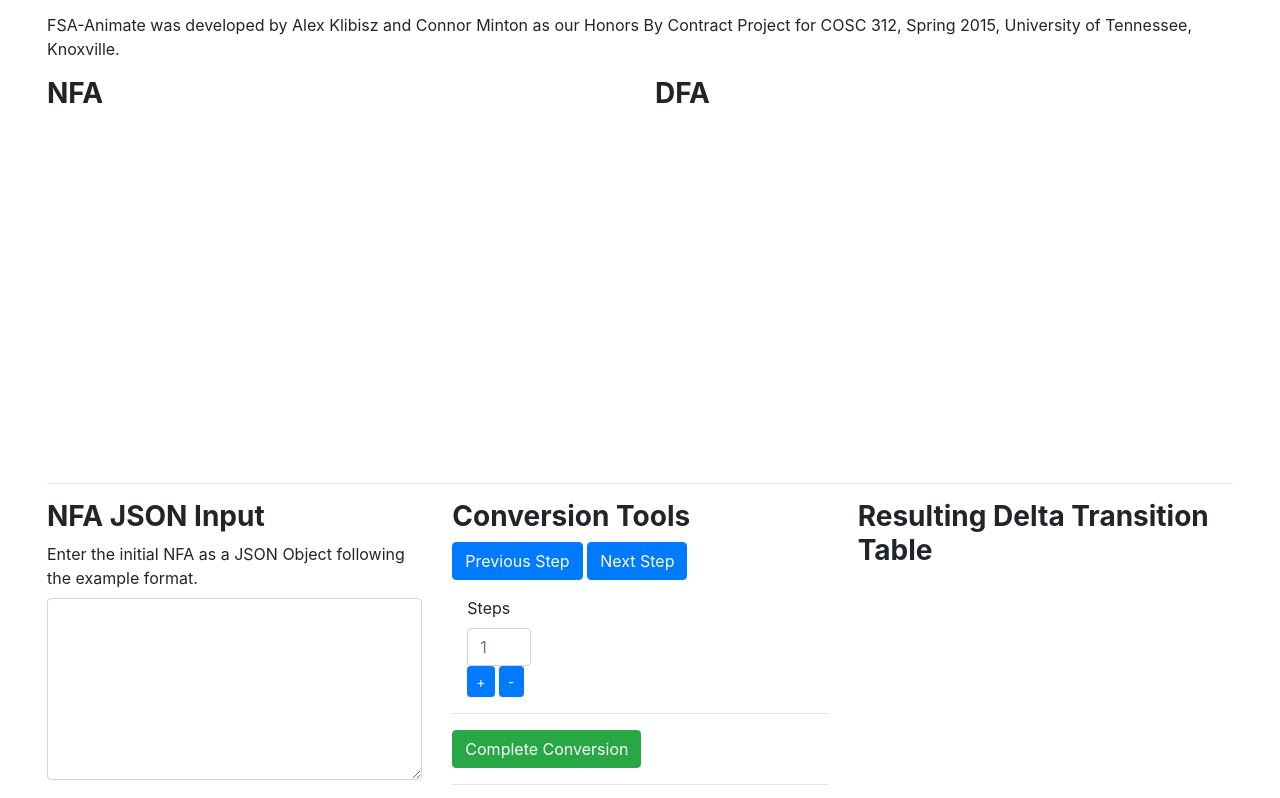
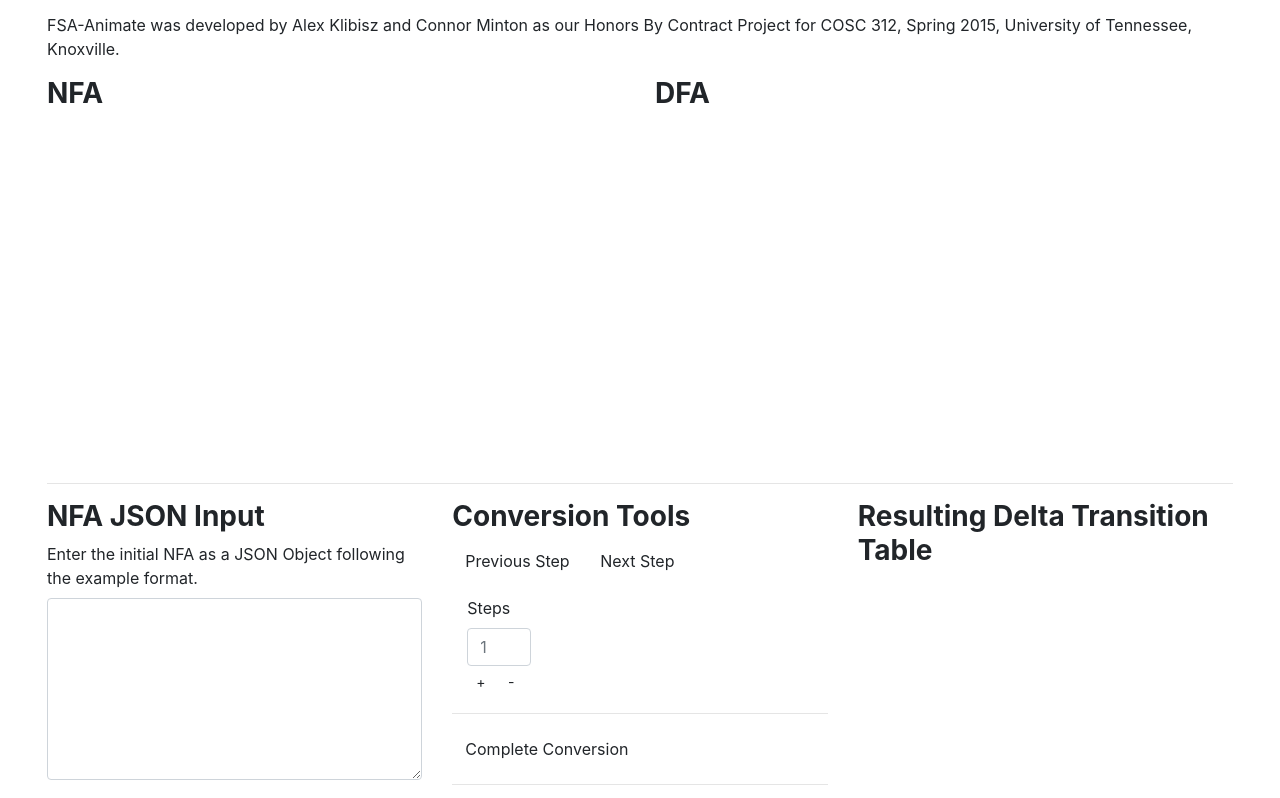
Before and after one commit to alexklibisz/FSA-Animate, a website: page index.html in a window 1280 px wide. Shown: the part 139-937 px from the top of the page. Drawn offline with nearby package versions, Linux system fonts and the light colour scheme; some packages are replaced by stand-ins of ours.

Commit message:
new partials for nfa and dfa

```diff
--- a/components/home/partials/ConversionToolsPartial.html
+++ b/components/home/partials/ConversionToolsPartial.html
@@ -7,8 +7,8 @@
             <div class="form-group">
                 <div class="row">
                     <div class="col-lg-12">
-                        <button class="btn btn-primary">Previous Step</button>
-                        <button class="btn btn-primary">Next Step</button>
+                        <button class="btn btn-default">Previous Step</button>
+                        <button class="btn btn-default">Next Step</button>
                     </div>
                 </div>
             </div>
@@ -20,8 +20,8 @@
                             <input type="text" class="form-control" id="inputEmail" placeholder="1">
                         </div>
                         <div class="col-lg-7">
-                            <button class="btn btn-primary btn-sm">+</button>
-                            <button class="btn btn-primary btn-sm">-</button>
+                            <button class="btn btn-default btn-sm">+</button>
+                            <button class="btn btn-default btn-sm">-</button>
                         </div>
                     </div>
                 </div>
@@ -30,7 +30,7 @@
             <div class="form-group">
                 <div class="row">
                     <div class="col-lg-12">
-                        <button class="btn btn-success">Complete Conversion</button>
+                        <button class="btn btn-default">Complete Conversion</button>
                     </div>
                 </div>
             </div>
```
